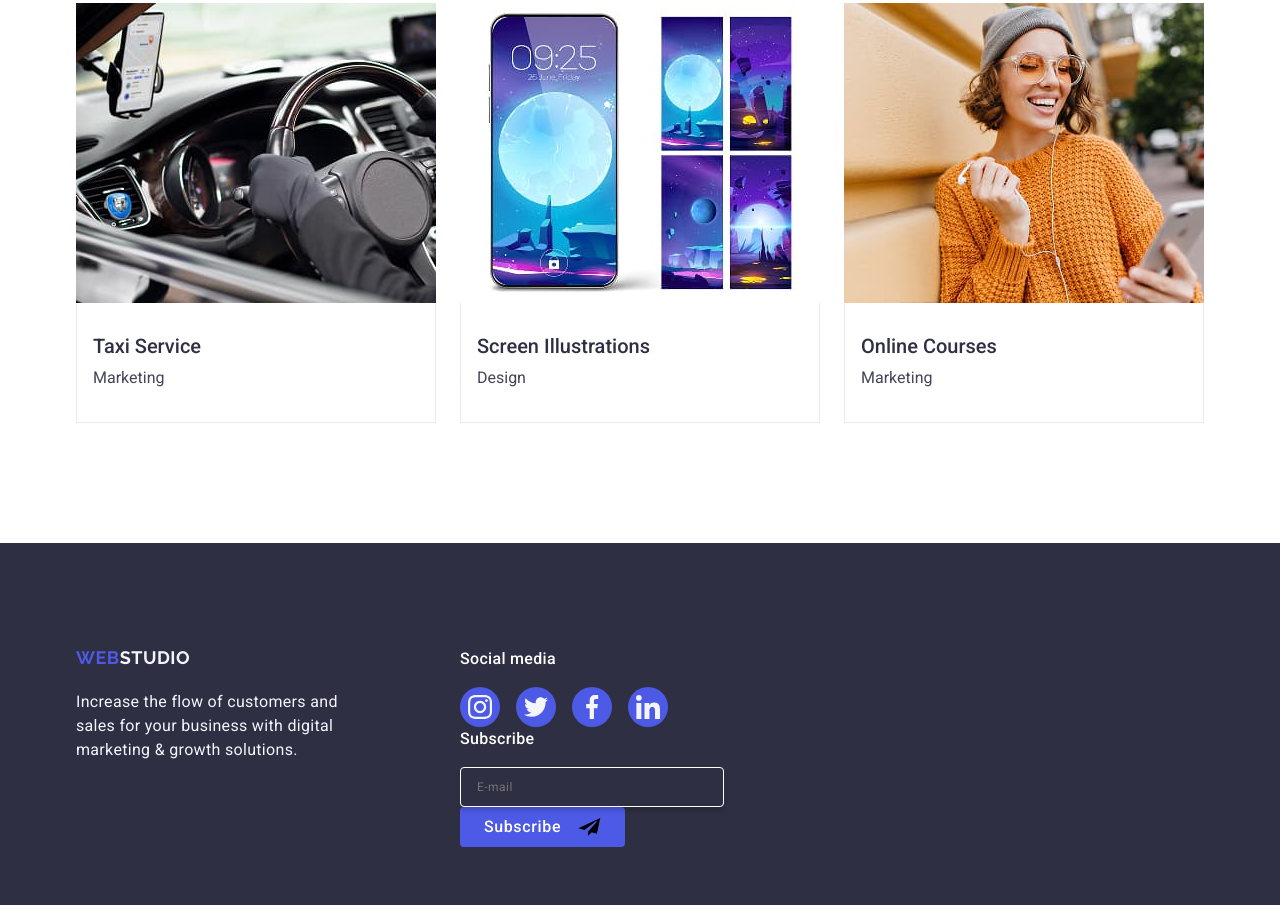
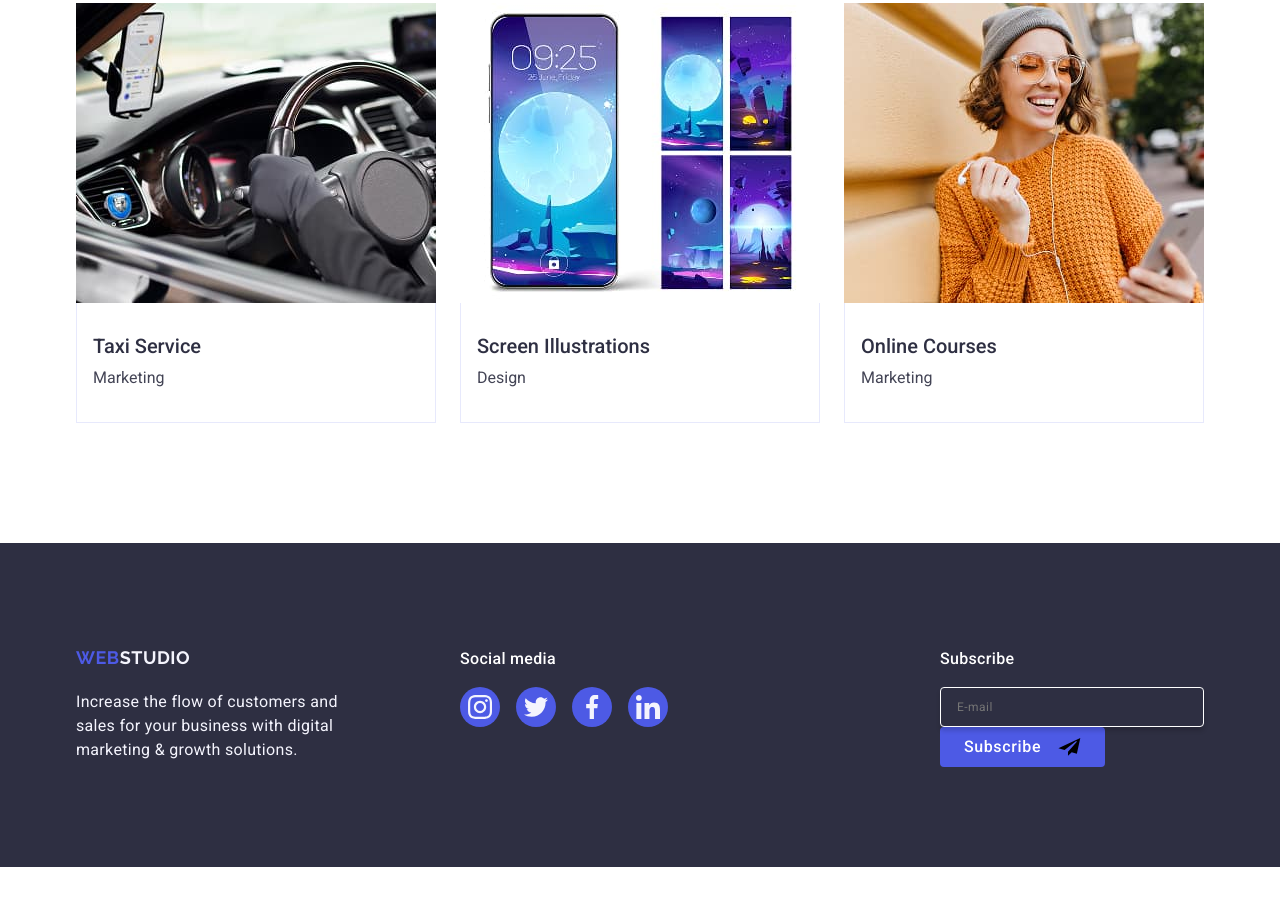
Before and after one commit to shumskiy5524/goit-markup-hw-05, a plain HTML site: page index.html in a window 1280 px wide. Shown: the part 2462-3367 px from the top of the page. After the commit the page ends 3329 px from the top, so only its background shows below. Drawn offline with nearby package versions, Linux system fonts and the light colour scheme.

Commit message:
index.html

```diff
--- a/index.html
+++ b/index.html
@@ -373,24 +373,21 @@ rel="stylesheet">
   <use href="./images/icons.svg#icon-linkedin"></use>
 </svg>
     </a>
-
   </li>
 </ul>
+</div>
 <div class="footer-link">
   <p class="footer-link-text">Subscribe</p>
-  <div class="form-label">
-    <label class="form-label-footer" for="input-name"></label>
-  </div>
-  <div class="input-wrapper">
+  <form class="form-label">
+  <label class="form-label-footer" for="input-name"></label>
     <input class="form-input-footer"
   name="input-name"
    type="E-mail"
    placeholder="E-mail"/>
-  </div>
   <button type="submit" class="order-button-footer">Subscribe <svg class="button-subscribe" width="24" height="24">
 <use href="./images/icons.svg#icon-Frame"></use>
   </svg></button>
-
+  </form>
 </div>
 </footer>
 
```
